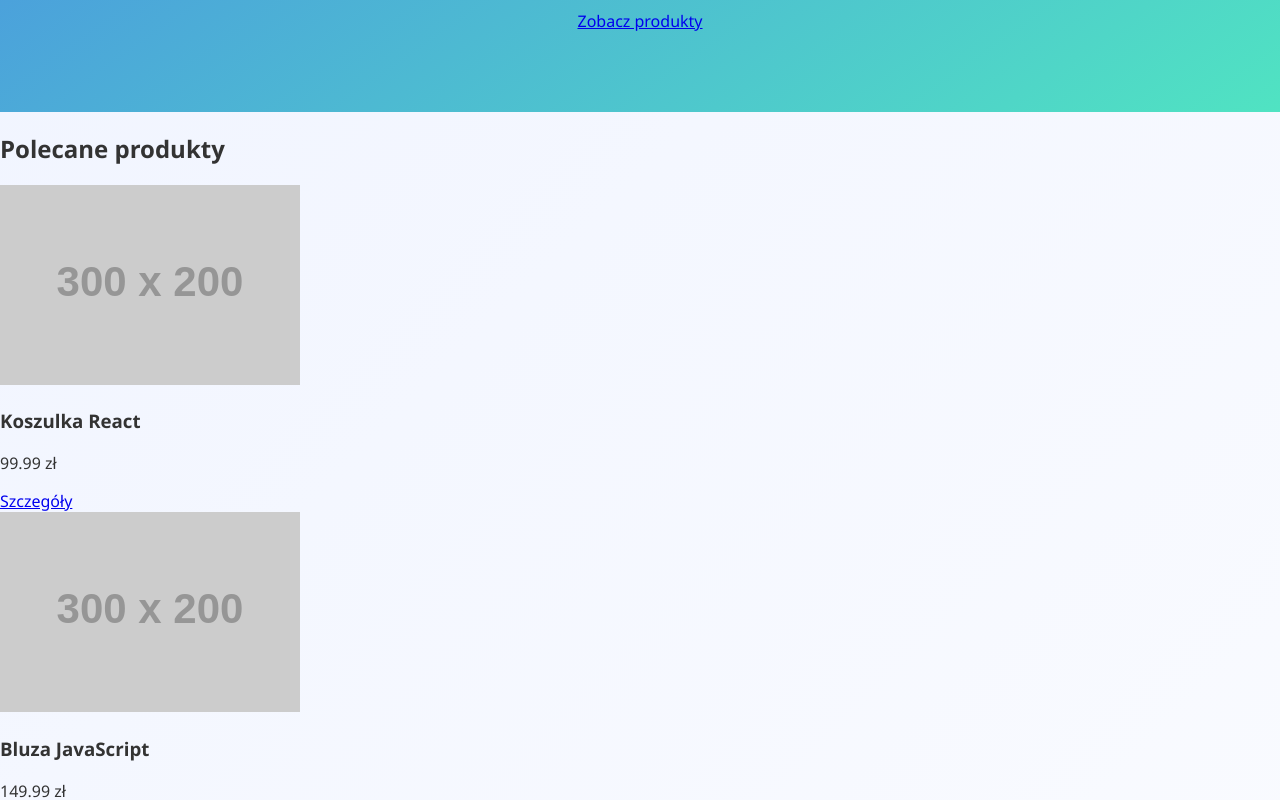
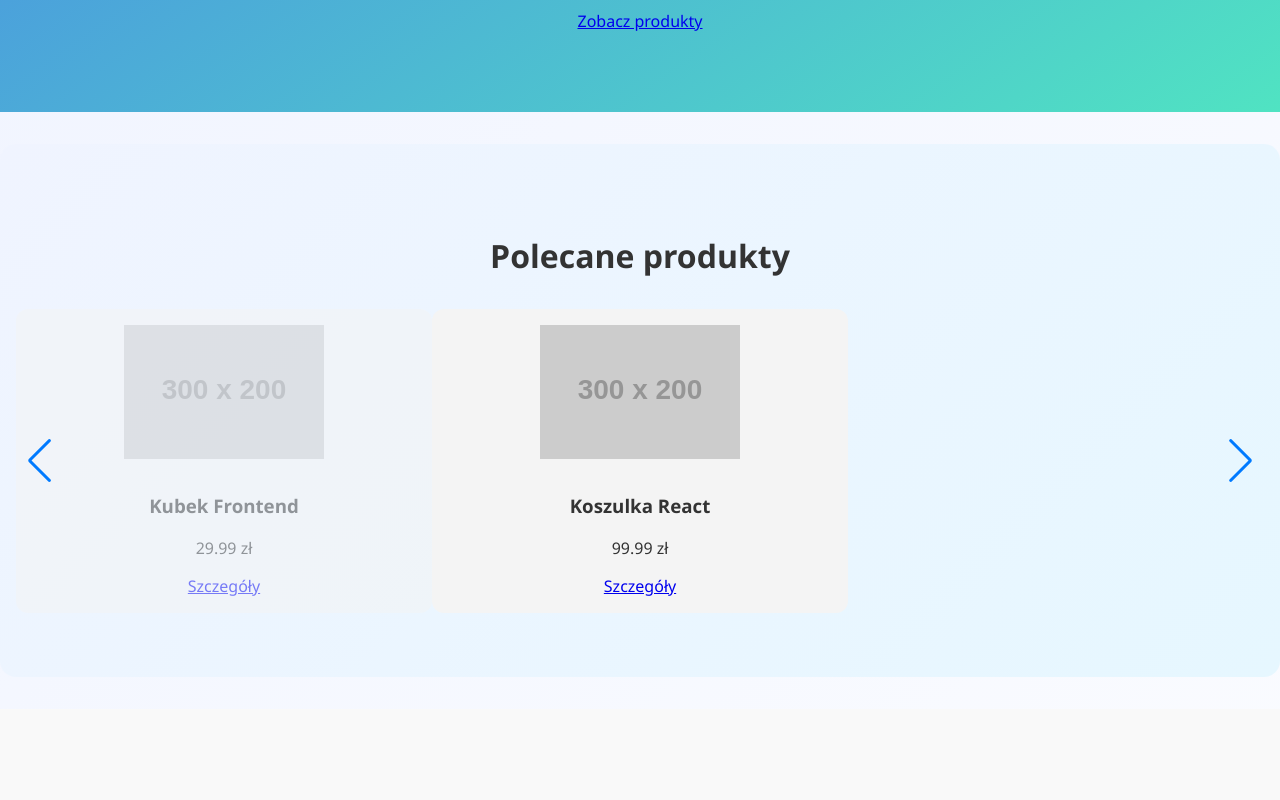
Before and after one commit to PLubrycht/Online-Store, a React (Create React App) app: page / in a window 1280 px wide. Shown: the part 380-1180 px from the top of the page. Built offline with nearby package versions, Linux system fonts and the light colour scheme.

Commit message:
updated products carusel on home page

```diff
--- a/package.json
+++ b/package.json
@@ -12,6 +12,7 @@
     "react-dom": "^19.1.0",
     "react-router-dom": "^7.6.2",
     "react-scripts": "5.0.1",
+    "swiper": "^11.2.8",
     "web-vitals": "^2.1.4"
   },
   "scripts": {
--- a/src/pages/Home.css
+++ b/src/pages/Home.css
@@ -156,3 +156,72 @@
   font-size: 0.9rem;
   color: #333;
 }
+.featured-swiper {
+  width: 100%;
+  padding: 2rem 0;
+}
+
+.carousel-card {
+  display: flex;
+  flex-direction: column;
+  align-items: center;
+  transition: transform 0.4s ease;
+  border-radius: 12px;
+  background: #f4f4f4;
+  padding: 1rem;
+}
+
+.swiper-slide {
+  opacity: 0.3;
+  transform: scale(0.8);
+  transition: all 0.3s ease;
+  display: flex;
+  justify-content: center;
+}
+
+.swiper-slide-prev,
+.swiper-slide-next {
+  opacity: 0.5;
+  transform: scale(0.9);
+}
+
+.swiper-slide-active {
+  opacity: 1;
+  transform: scale(1.1);
+}
+
+
+.carousel-card img {
+  max-width: 200px;
+  height: auto;
+  margin-bottom: 1rem;
+}
+
+.product-info {
+  text-align: center;
+}
+
+.featured {
+  background: linear-gradient(135deg, #f0f4ff, #e6f7ff);
+  padding: 4rem 1rem;
+  border-radius: 1rem;
+  margin: 2rem 0;
+}
+
+.featured h2 {
+  text-align: center;
+  margin-bottom: 2rem;
+  font-size: 2rem;
+  color: #333;
+}
+
+
+@media (max-width: 767px) {
+  .carousel-card img {
+    max-width: 150px;
+  }
+
+  .product-info {
+    font-size: 0.9rem;
+  }
+}
--- a/src/pages/Home.jsx
+++ b/src/pages/Home.jsx
@@ -4,6 +4,11 @@ import mockProducts from "../api/mockProducts";
 import AOS from "aos";
 import "aos/dist/aos.css";
 import { useEffect } from "react";
+import { Swiper, SwiperSlide } from "swiper/react";
+import { Navigation } from "swiper/modules";
+import "swiper/css";
+import "swiper/css/navigation";
+
 
 const Home = () => {
   useEffect(() => {
@@ -24,16 +29,31 @@ const Home = () => {
       {/* Featured Products */}
 <section className="featured" data-aos="fade-up">
   <h2>Polecane produkty</h2>
-        <div className="featured-grid">
+  <Swiper
+    modules={[Navigation]}
+    navigation
+    slidesPerView={3}
+    centeredSlides={true}
+    loop={true}
+    className="featured-swiper"
+    breakpoints={{
+      0: { slidesPerView: 1 },
+      768: { slidesPerView: 3 }
+    }}
+  >
     {featured.map((product) => (
-            <div key={product.id} className="featured-card" data-aos="zoom-in">
+      <SwiperSlide key={product.id}>
+        <div className="carousel-card">
           <img src={product.image} alt={product.name} />
+          <div className="product-info">
             <h3>{product.name}</h3>
             <p>{product.price} zł</p>
             <Link to={`/products/${product.id}`}>Szczegóły</Link>
           </div>
+        </div>
+      </SwiperSlide>
     ))}
-        </div>
+  </Swiper>
 </section>
 
       {/* Benefits */}
```
Also changed, not shown: 1 other file (tests, documents, lock files or other folders). Lines whose indentation alone changed are shown as unchanged.
